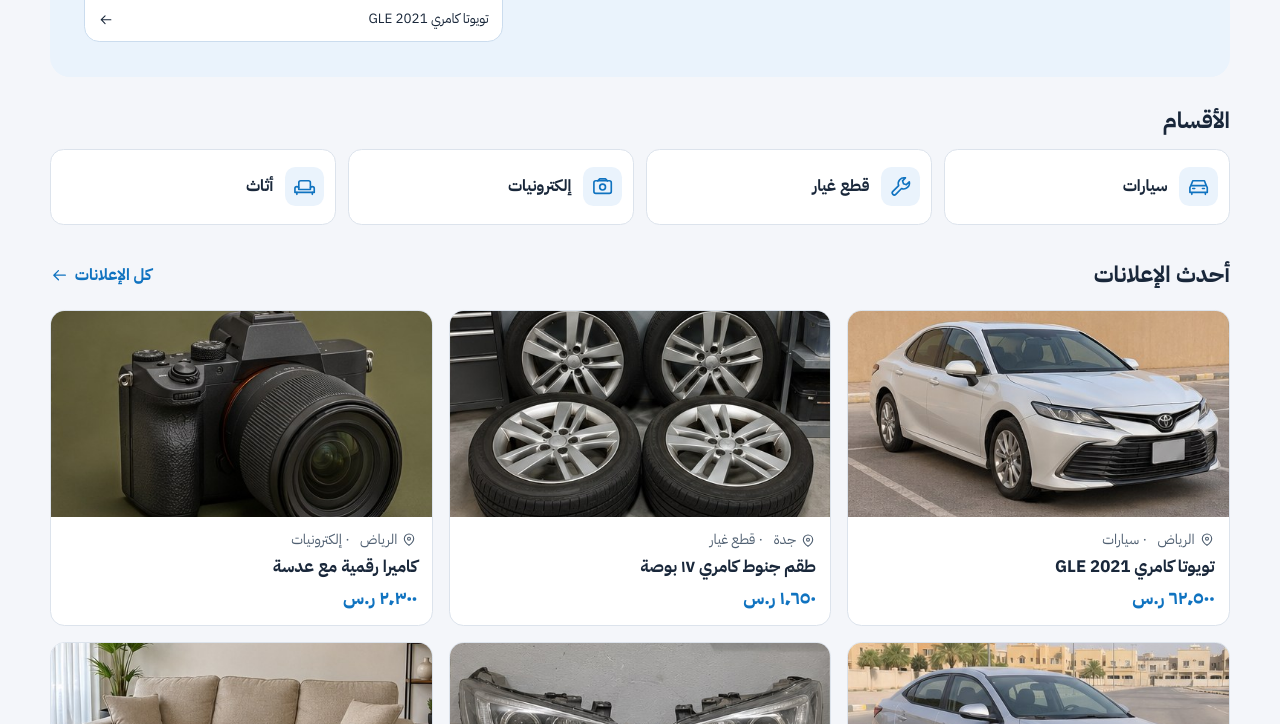
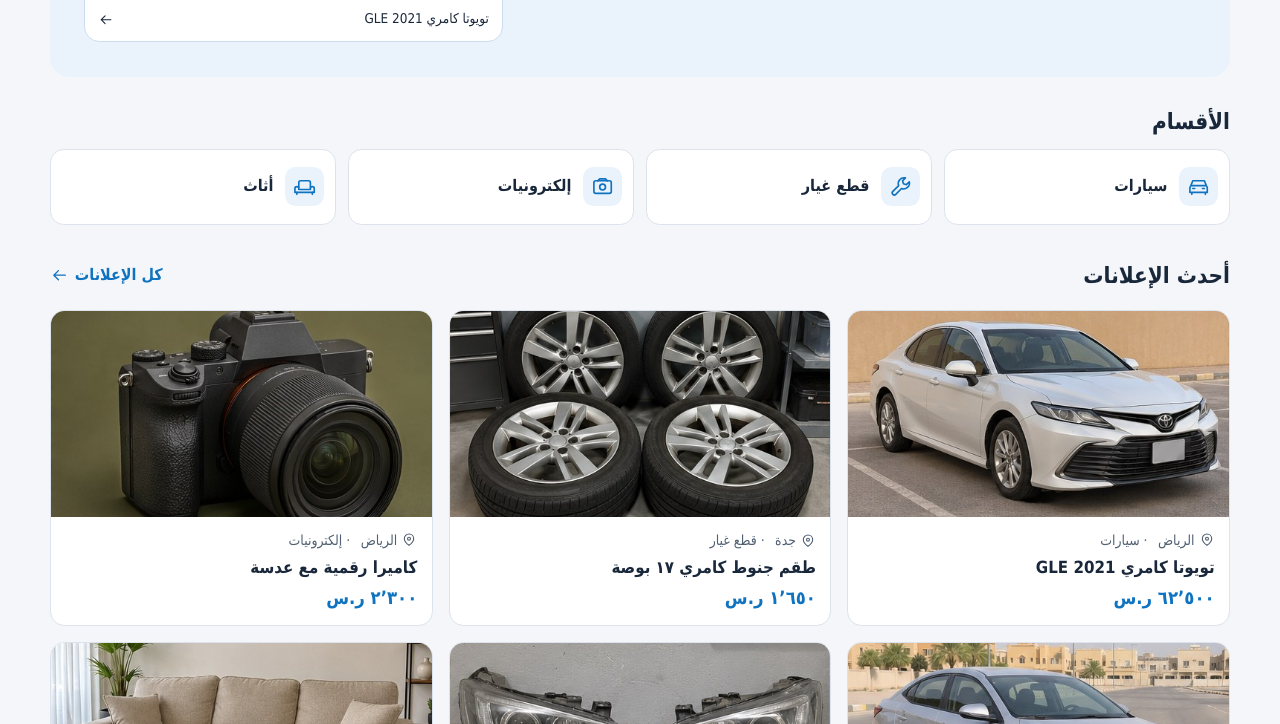
Before and after one commit to saher545/it352-haraj, a plain HTML site: page index.html in a window 1280 px wide. Shown: the part 340-1064 px from the top of the page. Drawn offline with Linux system fonts and the light colour scheme.

Commit message:
استخدام خط الجهاز

```diff
--- a/styles.css
+++ b/styles.css
@@ -1,15 +1,3 @@
-@font-face {
-  font-family: "IBM Plex Sans Arabic";
-  src: url("./assets/plex-arabic-regular.ttf") format("truetype");
-  font-weight: 400;
-  font-display: swap;
-}
-@font-face {
-  font-family: "IBM Plex Sans Arabic";
-  src: url("./assets/plex-arabic-bold.ttf") format("truetype");
-  font-weight: 700;
-  font-display: swap;
-}
 * { box-sizing: border-box; }
 :root {
   color-scheme: light;
@@ -22,7 +10,7 @@
   --deep: #0061ad;
   --tint: #eaf3fc;
   --green: #176044;
-  font-family: "Thmanyah Sans", "IBM Plex Sans Arabic", Tahoma, Arial, sans-serif;
+  font-family: "Thmanyah Sans", Tahoma, Arial, sans-serif;
 }
 :root[data-scale="large"] { font-size: 112.5%; }
 :root[data-scale="xl"] { font-size: 125%; }
```
Also changed, not shown: 1 other file.
